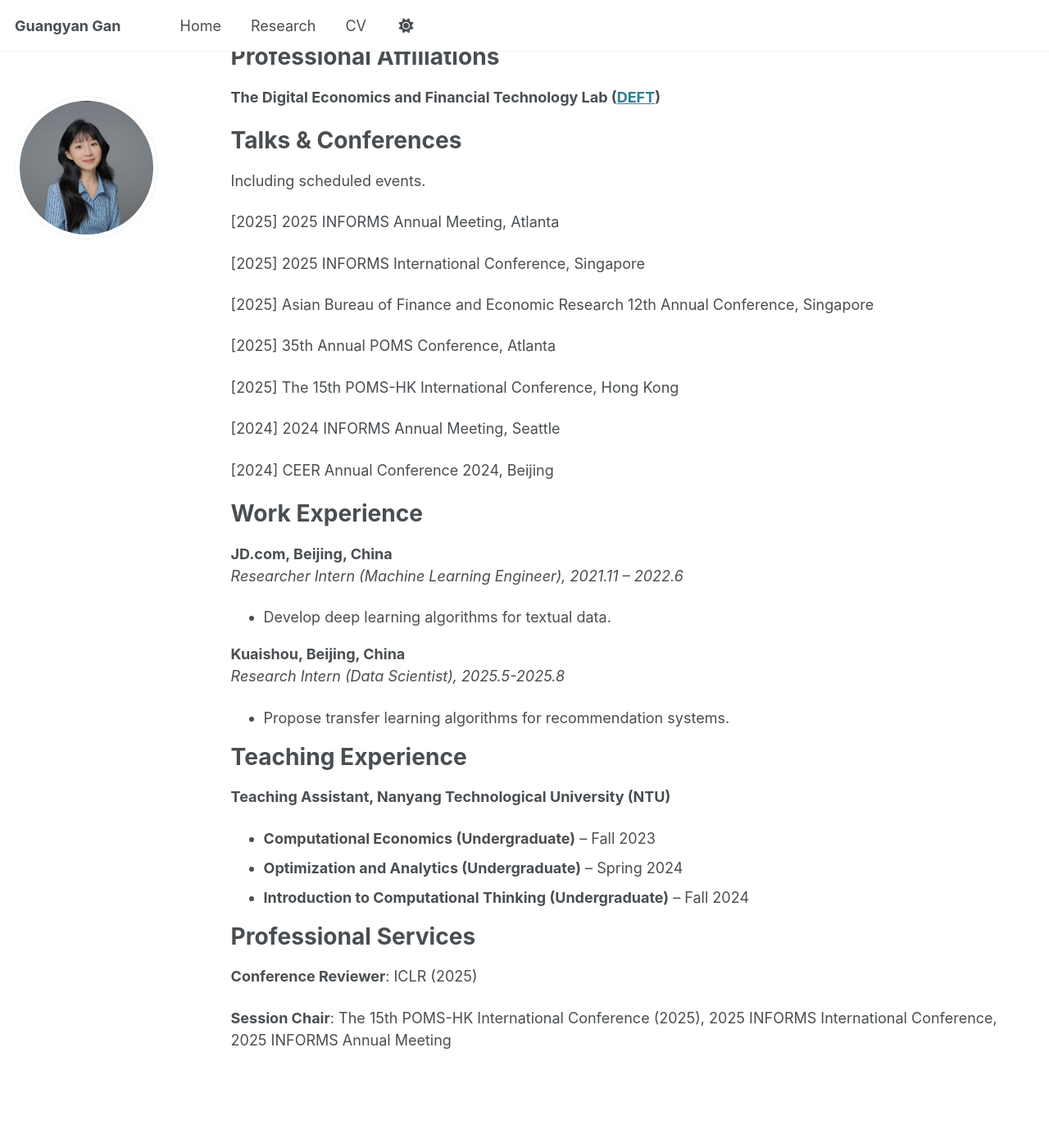
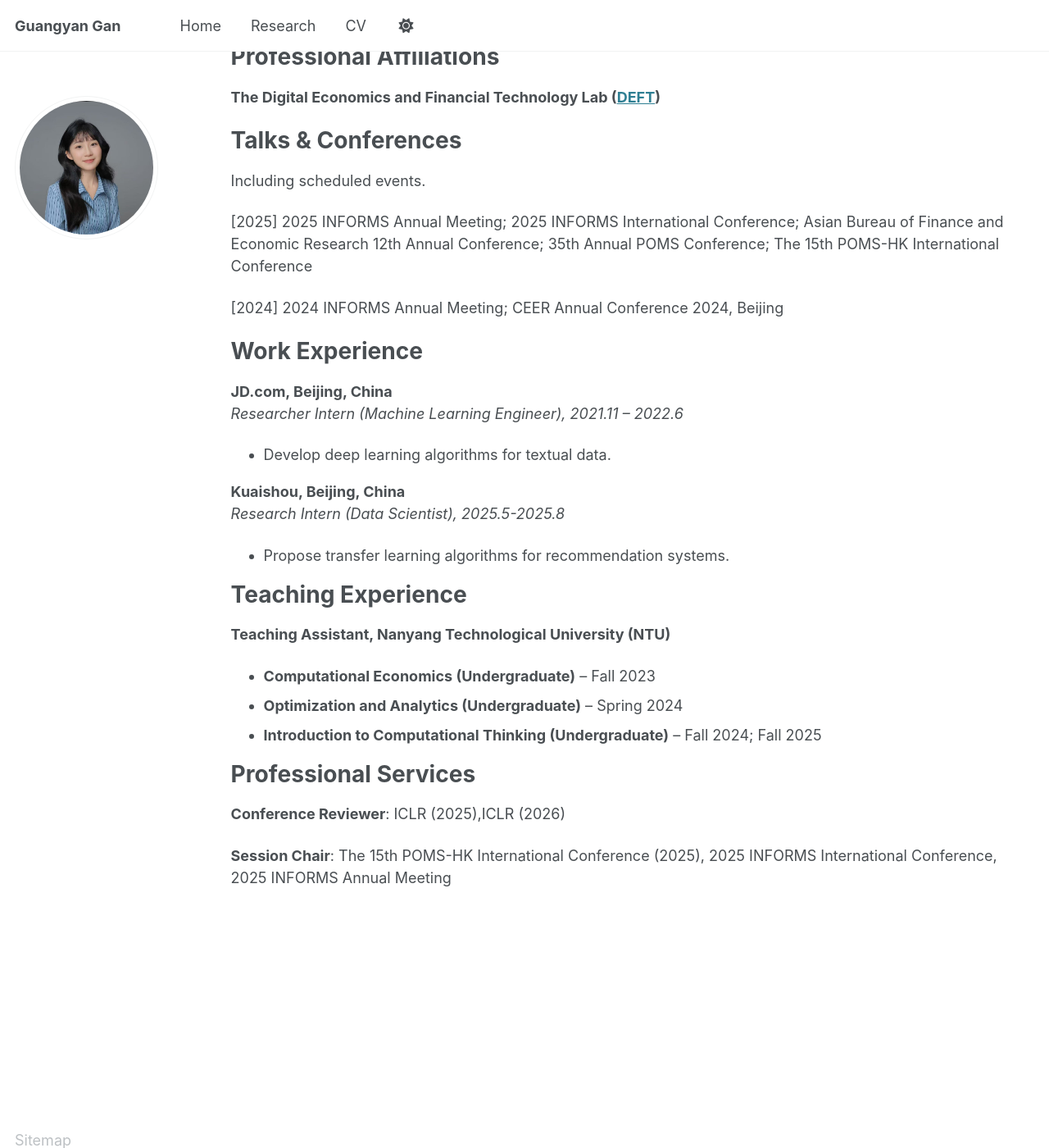
Before and after one commit to GuangyanGan/GuangyanGan.github.io, a Jekyll site: the page built from _pages/cv.md, in a window 1280 px wide and 1400 px high, scrolled down 193 px. Shown: the whole window at 82% size. Built offline with Jekyll 4.4.1, drawn with Linux system fonts in a browser that asks for light colours.

Commit message:
Update cv.md

```diff
--- a/_pages/cv.md
+++ b/_pages/cv.md
@@ -22,19 +22,9 @@ Talks & Conferences
 ======
 Including scheduled events.
 
-[2025] 2025 INFORMS Annual Meeting, Atlanta
+[2025] 2025 INFORMS Annual Meeting; 2025 INFORMS International Conference; Asian Bureau of Finance and Economic Research 12th Annual Conference; 35th Annual POMS Conference; The 15th POMS-HK International Conference
 
-[2025] 2025 INFORMS International Conference, Singapore
-
-[2025] Asian Bureau of Finance and Economic Research 12th Annual Conference, Singapore
-
-[2025] 35th Annual POMS Conference, Atlanta
-
-[2025] The 15th POMS-HK International Conference, Hong Kong
-
-[2024] 2024 INFORMS Annual Meeting, Seattle
-
-[2024] CEER Annual Conference 2024, Beijing
+[2024] 2024 INFORMS Annual Meeting; CEER Annual Conference 2024, Beijing
 
 
 Work Experience
@@ -53,12 +43,12 @@ Teaching Experience
 
 - **Computational Economics (Undergraduate)** – Fall 2023
 - **Optimization and Analytics (Undergraduate)** – Spring 2024
-- **Introduction to Computational Thinking (Undergraduate)** – Fall 2024
+- **Introduction to Computational Thinking (Undergraduate)** – Fall 2024; Fall 2025
 
 
 
 Professional Services
 ======
-**Conference Reviewer**: ICLR (2025)
+**Conference Reviewer**: ICLR (2025),ICLR (2026)
 
 **Session Chair**: The 15th POMS-HK International Conference (2025), 2025 INFORMS International Conference, 2025 INFORMS Annual Meeting
```
